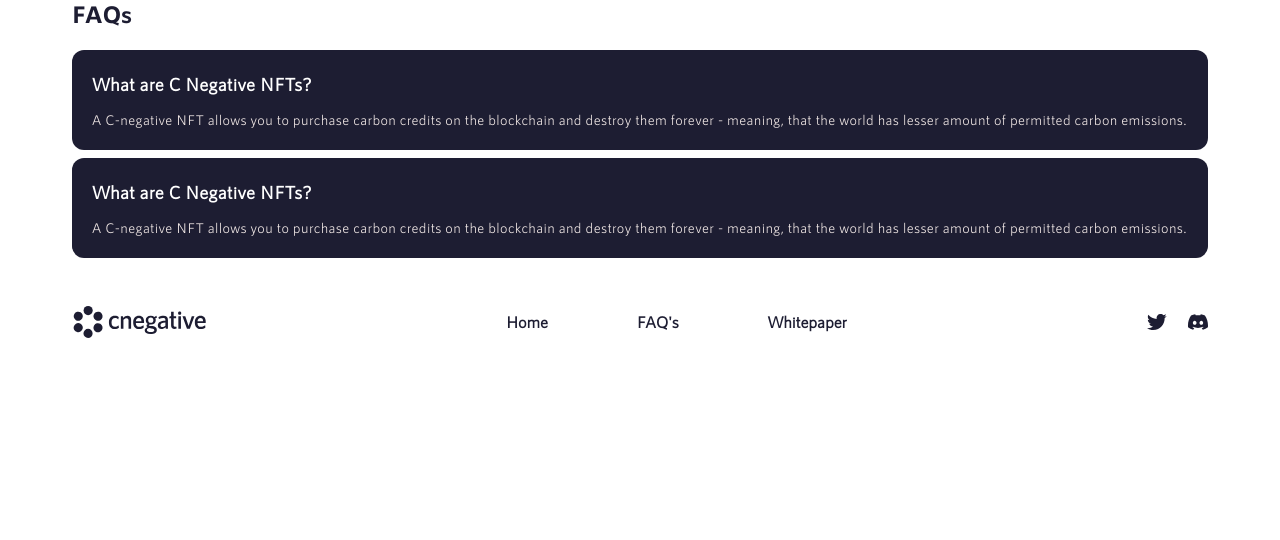
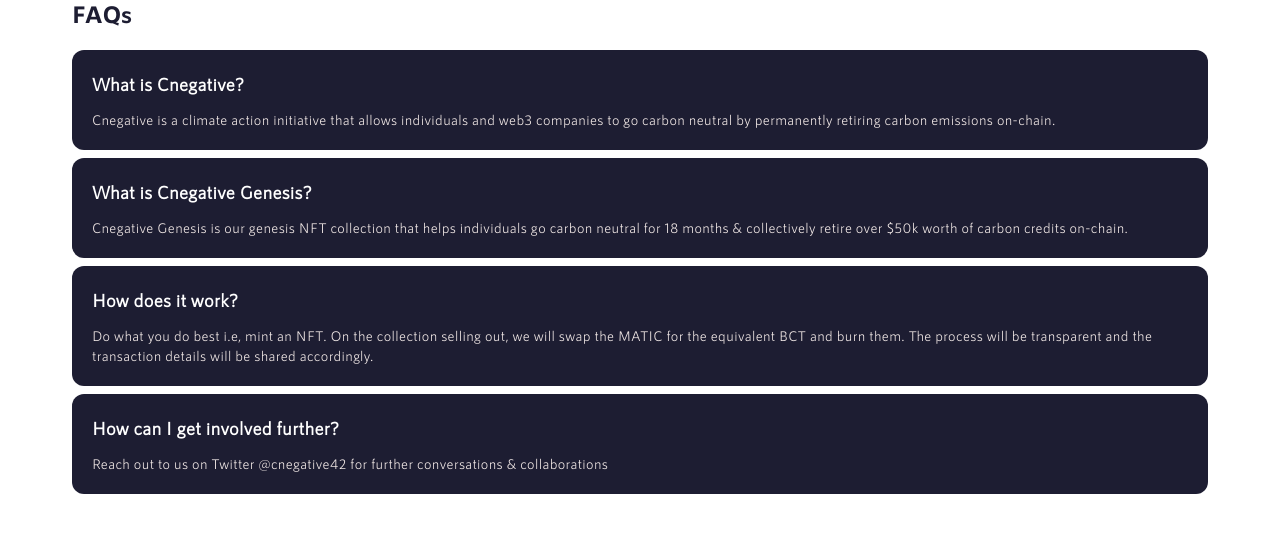
Before and after one commit to shobhitsundriyal/Cneg-frontend, a React (Create React App) app: page /mint in a window 1280 px wide. Shown: the part 1784-2324 px from the top of the page. Before the commit the page ends 2170 px from the top, so only its background shows below. Built offline with nearby package versions, Linux system fonts and the light colour scheme.

Commit message:
landing pages changes

```diff
--- a/src/Pages/LandingPage.js
+++ b/src/Pages/LandingPage.js
@@ -15,6 +15,7 @@
 import StepsBubble from '../components/LandingPage/SetpsBubble'
 import solidCloudGroup from '../icons/LandingPageAssests/solidCloudGroup.svg'
 import dropping from '../icons/LandingPageAssests/dropping.svg'
+import heroImg from '../icons/LandingPageAssests/cnegcardwebsite.png'
 import FaqSection from '../components/Mint/FaqSection'
 import { CheckCircleIcon } from '@heroicons/react/solid'
 
@@ -47,7 +48,7 @@
 								/>
 							</div>
 							<div className=' text-lg'>
-								With C-negative, you can buy carbon credits and
+								With Cnegative, you can buy carbon credits and
 								burn them on the blockchain - leaving the world
 								with less permitted carbon emissions.
 							</div>
@@ -57,8 +58,8 @@
 						</div>
 						{/* right side */}
 						<div className=' w-[80vw] sm:w-[70vw] md:w-[50%] md:pl-[12%] mx-auto md:mx-0 mt-20 md:mt-0 flex items-center'>
-							<div className='w-[100%] my-auto aspect-[21/22] bg-lavender rounded-2xl text-mirage'>
-								Image
+							<div className='w-[100%] my-auto aspect-[21/22] rounded-2xl text-mirage justify-center md:justify-end flex'>
+								<img src={heroImg} className=' max-h-[100vw]' />
 							</div>
 						</div>
 					</div>
@@ -66,11 +67,11 @@
 
 				<img
 					src={sideDoodle}
-					className='absolute -bottom-1 left-0 w-[14.5vw]'
+					className='absolute bottom-0 md:-bottom-1 left-0 w-[14.5vw]'
 				/>
 				<img
 					src={sideDoodle}
-					className='absolute -bottom-1 right-0 w-[14.5vw]'
+					className='absolute bottom-0 md:-bottom-1 right-0 w-[14.5vw]'
 					style={{ transform: 'rotateY(180deg)' }}
 				/>
 			</div>
@@ -81,7 +82,7 @@
 					<div className='text-6xl font-rmsBold w-min leading-[110%] mt-10 text-center sm:text-left mx-auto md:w-fit lg:w-min'>
 						What is a Cnegative NFT?
 						<div className='text-lg leading-[160%] tracking-wider text-center sm:text-left hidden sm:block lg:hidden font-rms mt-20 ml-3'>
-							A C-negative NFT allows you to purchase carbon
+							A Cnegative NFT allows you to purchase carbon
 							credits on the blockchain and destroy them forever -
 							meaning, that the world has lesser amount of
 							permitted carbon emissions.
@@ -92,9 +93,9 @@
 					</div>
 
 					<div className=' text-lg leading-[160%] mb-12 mt-auto tracking-wider text-center sm:text-left sm:hidden lg:block'>
-						A C-negative NFT allows you to purchase carbon credits
-						on the blockchain and destroy them forever - meaning,
-						that the world has lesser amount of permitted carbon
+						A Cnegative NFT allows you to purchase carbon credits on
+						the blockchain and destroy them forever - meaning, that
+						the world has lesser amount of permitted carbon
 						emissions.
 					</div>
 				</div>
@@ -118,7 +119,7 @@
 
 					<div className='w-[49.5%] bg-mirage flex items-center p-4 px-2 sm:p-6 1016px:p-8 rounded-2xl justify-end text-[1.1rem] sm:text-3xl md:text-4xl 1016px:text-5xl	'>
 						<div className='mr-2 md:mr-8 text-right'>
-							96 Base
+							24 Base
 							<br /> Carbon Tonne
 						</div>
 						<div className=' bg-lavender rounded-full h-9 sm:h-14 md:h-16 1016px:h-20 aspect-1'>
@@ -176,7 +177,7 @@
 						<StepsBubble
 							title={'Buy'}
 							description={
-								'When you buy a CNeg NFT, 50,000 USD worth BCT tokens enter the C-negative Protocol, making them inaccessible to everyone.'
+								'When you buy a Cnegative NFT, 24 BCT tokens enter the Cnegative Protocol, making them inaccessible to everyone.'
 							}
 						/>
 						<StepsBubble
@@ -188,7 +189,7 @@
 						<StepsBubble
 							title={'Save the Planet.'}
 							description={
-								'Buying 1 C-negative protocol is the equivalent of an individual from the top 1% income bracket becoming carbon negative for a year. 10% of the mint value of each C-negative token will be contributed towards verified carbon capture projects. '
+								'Buying 1 Cnegative protocol is the equivalent of an individual from the top 1% income bracket becoming carbon negative for 18 months. '
 							}
 						/>
 					</div>
@@ -216,7 +217,9 @@
 						<div className='absolute bg-light_pink h-[70%] w-[50%] rounded-3xl mr-[16%] mb-[2%] -z-10'></div>
 						<img
 							src={section4Image}
+							// src={heroImg}
 							alt='noImg'
+							// className='h-[70%]'
 							className='h-[90%]'
 						/>
 					</div>
@@ -227,17 +230,21 @@
 						</div>
 						<div className='text-lg space-y-3 ml-[5%] md:ml-[8%]'>
 							<div className='flex items-center'>
-								<CheckCircleIcon className='h-8 text-lavender mr-[2%]' />
-								Be a part of the C-negative DAO{' '}
+								<CheckCircleIcon className='h-8 w-8 text-lavender mr-[2%]' />
+								Take your first step towards Climate Action{' '}
 							</div>
 							<div className='flex items-center'>
-								<CheckCircleIcon className='h-8 text-lavender mr-[2%]' />
-								Become carbon neutral for 10 years
+								<CheckCircleIcon className='h-8 w-8 text-lavender mr-[2%]' />
+								Become carbon neutral for 18 months{' '}
 							</div>
-							<div className='flex items-center'>
-								<CheckCircleIcon className='h-8 text-lavender mr-[2%]' />
-								Participate in the development of verified
-								climate projects
+							<div className='flex sm:items-center items-start'>
+								<div className='mr-[2%]'>
+									<CheckCircleIcon className='h-8 text-lavender' />
+								</div>
+								<div>
+									Participate in the development of verified
+									climate projects
+								</div>
 							</div>
 						</div>
 					</div>
@@ -287,7 +294,7 @@
 						</div>
 						<a href={whitePaerLink} target='_blank'>
 							<div className='bg-white rounded-xl w-max text-base px-4 py-3 md:py-4 mt-4'>
-								Read LitePaper
+								Read Litepaper
 							</div>
 						</a>
 					</div>
@@ -328,7 +335,7 @@
 						target='_blank'
 						className='btn text-mirage p-2 sm:px-4 sm:py-3 md:py-4 font-rmsBold text-base md:text-lg'
 					>
-						Read LitePaper
+						Read Litepaper
 					</a>
 				</div>
 
@@ -369,7 +376,7 @@
 							<a href=''>Homepage</a>
 							<a href=''>Faqs</a>
 							<a href={whitePaerLink} target={'_blank'}>
-								LitePaper
+								Litepaper
 							</a>
 						</div>
 					</div>
--- a/src/components/Mint/FaqSection.js
+++ b/src/components/Mint/FaqSection.js
@@ -6,15 +6,27 @@
 		<div className='tracking-wide leading-[160%]'>
 			<div className='text-2xl font-rmsBold mb-5'>FAQs</div>
 			<FaqBubble
-				question={'What are C Negative NFTs?'}
+				question={'What is Cnegative?'}
 				answer={
-					'A C-negative NFT allows you to purchase carbon credits on the blockchain and destroy them forever - meaning, that the world has lesser amount of permitted carbon emissions.'
+					'Cnegative is a climate action initiative that allows individuals and web3 companies to go carbon neutral by permanently retiring carbon emissions on-chain.'
 				}
 			/>
 			<FaqBubble
-				question={'What are C Negative NFTs?'}
+				question={'What is Cnegative Genesis?'}
 				answer={
-					'A C-negative NFT allows you to purchase carbon credits on the blockchain and destroy them forever - meaning, that the world has lesser amount of permitted carbon emissions.'
+					'Cnegative Genesis is our genesis NFT collection that helps individuals go carbon neutral for 18 months & collectively retire over $50k worth of carbon credits on-chain.'
+				}
+			/>
+			<FaqBubble
+				question={'How does it work?'}
+				answer={
+					'Do what you do best i.e, mint an NFT. On the collection selling out, we will swap the MATIC for the equivalent BCT and burn them. The process will be transparent and the transaction details will be shared accordingly.'
+				}
+			/>
+			<FaqBubble
+				question={'How can I get involved further?'}
+				answer={
+					'Reach out to us on Twitter @cnegative42 for further conversations & collaborations'
 				}
 			/>
 		</div>
```
Also changed, not shown: src/icons/LandingPageAssests/cnegcardwebsite.png (added).
